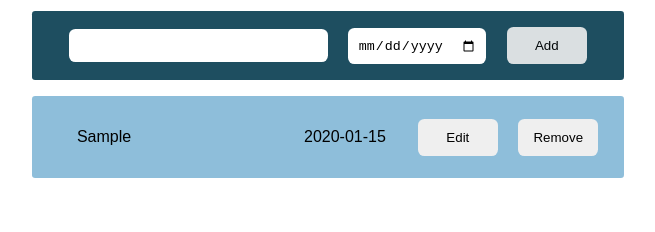
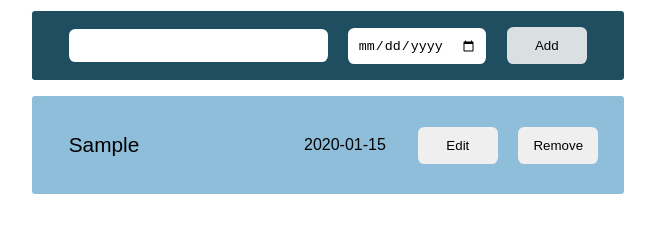
Before and after one commit to ashish297/Todo-List, a plain HTML site: page index.html in a window 1280 px wide. Both pictures are taken after typing "Sample", "2020-01-15" into the empty fields and a click on the button "Add". Shown: the part 90-322 px from the top of the page, without its empty margins (312-967 px from the left). Drawn offline with Linux system fonts and the light colour scheme.

Commit message:
Update style.css

```diff
--- a/style.css
+++ b/style.css
@@ -48,7 +48,6 @@ body {
   width: 5rem;
 }
 
-
 .button2, .button1:hover {
   opacity: 0.9;
 }
@@ -83,3 +82,8 @@ body {
   display: flex;
   align-items: center;
 }
+
+.task-title {
+  font-size: 1.3rem;
+  font-weight: 500;
+}
```
